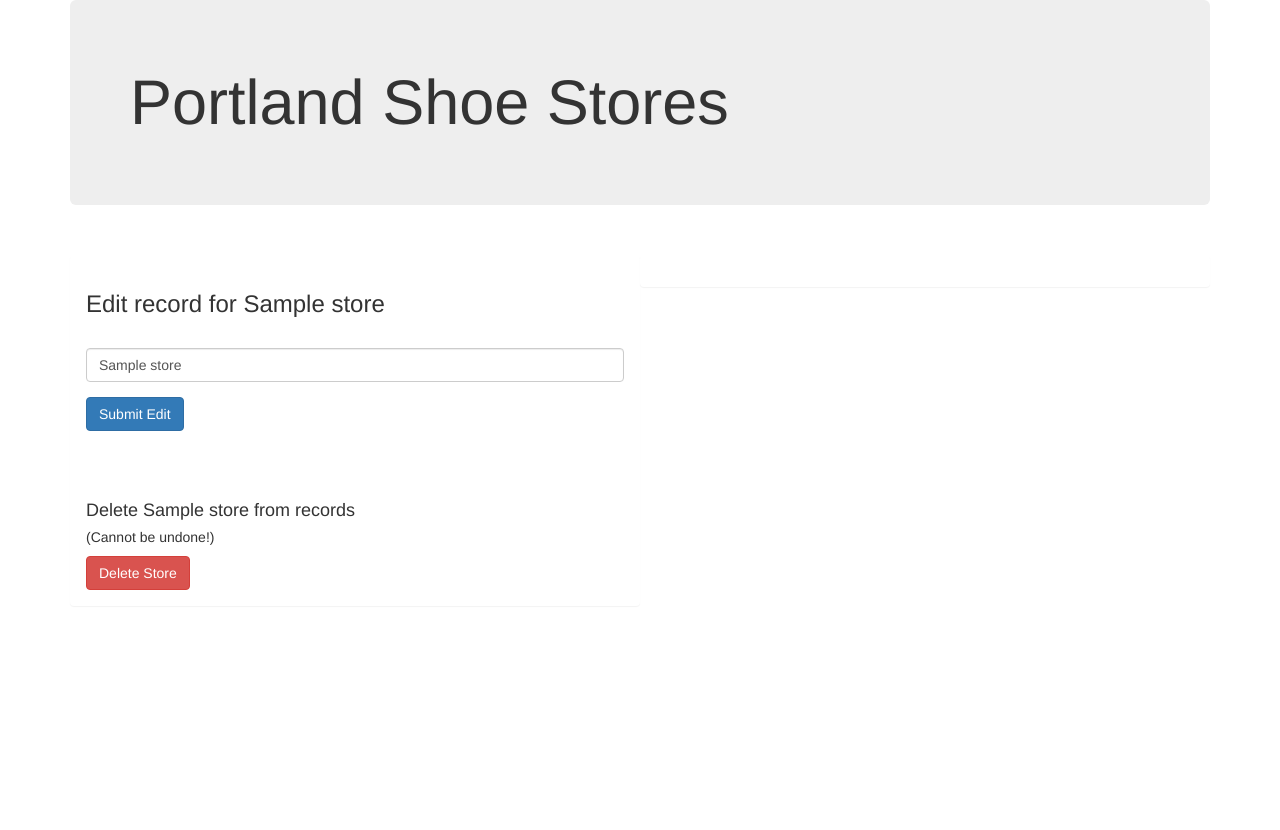
After one commit to maggie-harrington/php-week4-shoe-store, a PHP site: template views/store_edit.html.twig in a window 1280 px wide. The commit adds this page. Shown: the top 830 px of the page. Run offline with PHP 8.4, Linux system fonts and the light colour scheme; the template is opened without the code that fills it: most values are stand-ins (such as "Sample title", 1, 10 or a date in 2020); some libraries are stand-ins or nearby versions.

Commit message:
create store edit page with a form to edit store info and a button to delete store

```diff
--- a/app/app.php
+++ b/app/app.php
@@ -99,8 +99,6 @@
         return $app['twig']->render('store.html.twig', array('store' => $store, 'brands' => Brand::getAll(), 'carried_brands' => $store->getBrands()));
     });
 
-    return $app;
-
     // delete a store, starts on store edit page and routes to stores page
     $app->delete("/stores/{id}", function($id) use ($app) {
         $store = Store::find($id);
@@ -108,4 +106,6 @@
 
         return $app['twig']->render('stores.html.twig', array('stores' => Store::getAll()));
     });
+
+    return $app;
 ?>
--- a/views/store.html.twig
+++ b/views/store.html.twig
@@ -12,6 +12,11 @@
     {% else %}
         <h5>No brands entered yet! Please help us out by associating brands with this store -></h5>
     {% endif %}
+    <br><br><br><br>
+
+    <form action='/stores/{{ store.getId }}/edit' method='get'>
+        <button type='submit' class='btn btn-primary'>Edit store info</button>
+    </form>
 {% endblock %}
 
 {% block right %}
--- /dev/null
+++ b/views/store_edit.html.twig
@@ -0,0 +1,26 @@
+{% extends 'template.html.twig' %}
+
+{% block left %}
+    <h3>Edit record for {{ store.getName }}</h3><br>
+
+        <form action='/stores/{{ store.getId }}' method='post'>
+            <div class='form-group'>
+                <input name='_method' value='patch' hidden>
+                <input type='text' name='store_name' class='form-control' value='{{ store.getName }}'>
+            </div>
+
+            <button type='submit' class='btn btn-primary'>Submit Edit</button>
+        </form><br><br><br>
+
+        <h4>Delete {{ store.getName }} from records</h4>
+        <h5>(Cannot be undone!)</h5>
+
+        <form action='/stores/{{ store.getId }}' method='post'>
+            <input name='_method' value='delete' hidden>
+            <button type='submit' class='btn btn-danger'>Delete Store</button>
+        </form>
+{% endblock %}
+
+{% block right %}
+
+{% endblock %}
```
